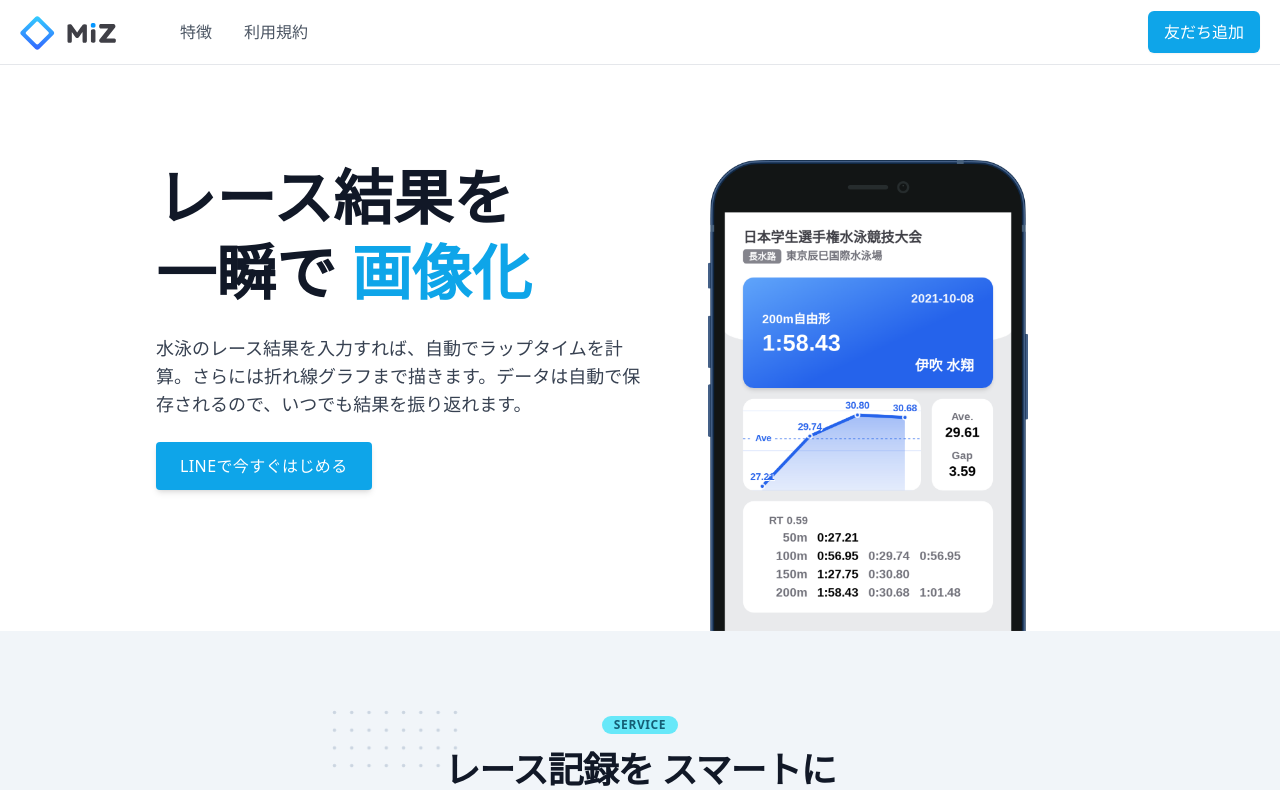
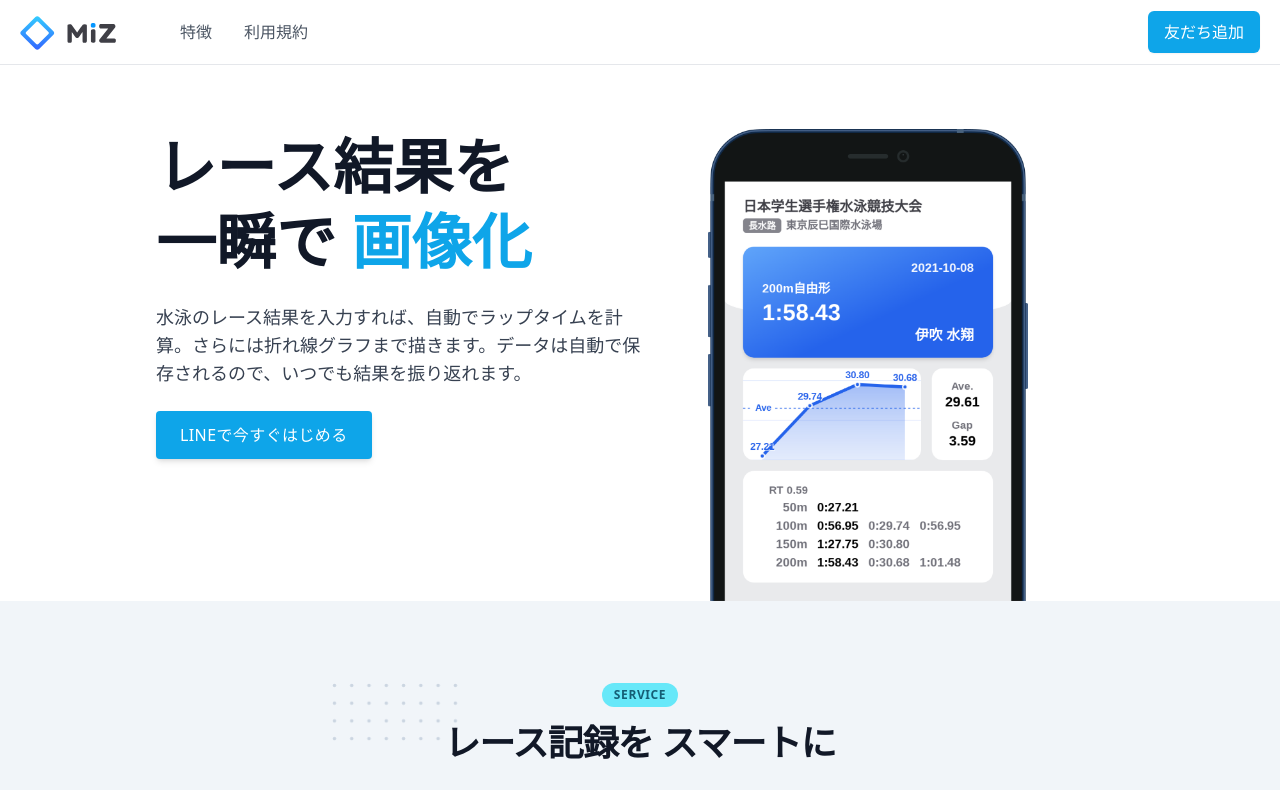
Before and after one commit to kcabo/MiZ-Homepage, a Next.js app: page / in a window 1280 px wide. Shown: the top 790 px of the page. Built offline with nearby package versions, Linux system fonts and the light colour scheme.

Commit message:
💄 chore

```diff
--- a/components/Feature.tsx
+++ b/components/Feature.tsx
@@ -7,7 +7,7 @@ export function Feature() {
         <div className='px-4 pt-16 pb-6 mx-auto sm:max-w-xl md:max-w-full lg:max-w-screen-xl md:px-24 lg:px-8 lg:pt-20'>
           <div className='max-w-xl mb-10 md:mx-auto sm:text-center lg:max-w-2xl md:mb-12'>
             <div>
-              <p className='inline-block px-3 py-px mb-4 text-xs font-semibold tracking-wider uppercase rounded-full text-cyan-800 bg-cyan-300'>
+              <p className='inline-block px-3 py-1 mb-4 text-xs font-semibold tracking-wider uppercase rounded-full text-cyan-800 bg-cyan-300'>
                 Service
               </p>
             </div>
@@ -46,7 +46,7 @@ export function Feature() {
         </div>
       </div>
       <div className='relative px-4 md:px-0'>
-        <div className='absolute inset-0 h-10 bg-slate-100 md:h-1/2' />
+        <div className='absolute inset-0 h-16 bg-slate-100 md:h-1/2' />
         <div className='container relative grid gap-3 mx-auto md:grid-cols-4'>
           <FeatureItem Icon={Lovely} caption='手軽に記録'>
             タイムをLINEで送るだけ。面倒な操作は必要ありません。
--- a/components/Header.tsx
+++ b/components/Header.tsx
@@ -5,7 +5,7 @@ import logoImg from '../public/miz-logo-landscape.svg';
 
 export function Header() {
   return (
-    <div className='fixed z-10 w-full border-b border-gray-200 backdrop-blur-xl '>
+    <div className='sticky top-0 z-10 w-full mb-10 border-b border-gray-200 lg:mb-16 backdrop-blur-2xl'>
       <div className='container flex items-center justify-between px-5 py-2 mx-auto max-w-7xl'>
         <div className='flex '>
           <Link href='/'>
--- a/components/Layout.tsx
+++ b/components/Layout.tsx
@@ -5,7 +5,7 @@ export function Layout({ children }: { children: React.ReactNode }) {
   return (
     <>
       <Header />
-      <main className='pt-24 lg:pt-40 '>{children}</main>
+      {children}
       <Footer />
     </>
   );
```
